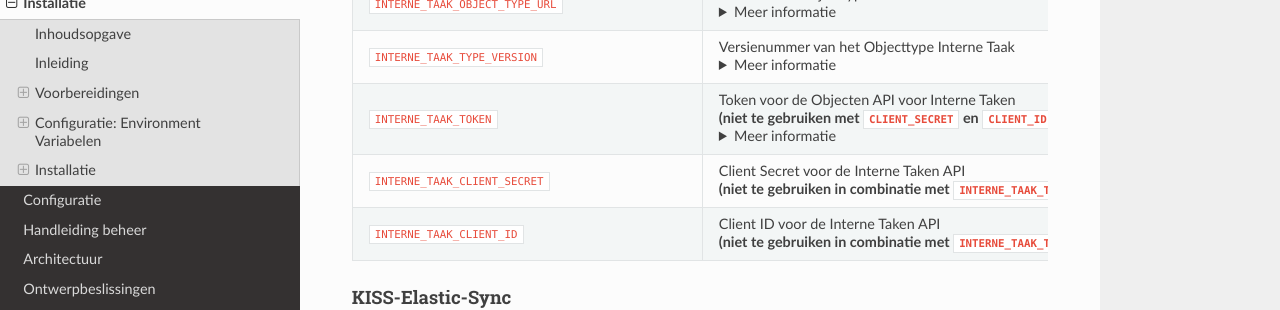
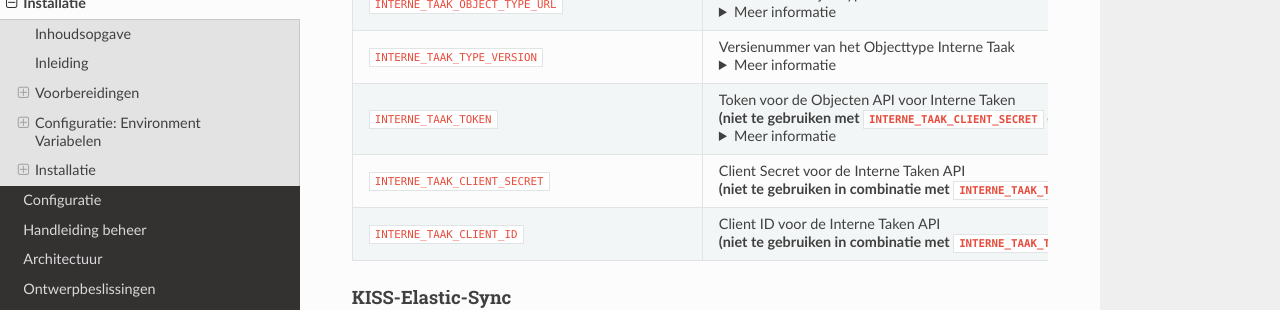
Before and after one commit to Klantinteractie-Servicesysteem/.github, an MkDocs documentation site: the page built from docs/INSTALLATION.md, in a window 1280 px wide and 900 px high, scrolled down 5083 px. Shown: the part 147-457 px from the top of the window. Built offline with MkDocs 1.6.1, drawn with Linux system fonts in a browser that asks for light colours; nearby versions of some CDN libraries.

Commit message:
Commentaar INTERNE_TAAK_TOKEN aangepast

```diff
--- a/docs/INSTALLATION.md
+++ b/docs/INSTALLATION.md
@@ -171,7 +171,7 @@
 | `INTERNE_TAAK_BASE_URL`                 | URL van de Objecten API voor Interne Taken  <details> <summary>Meer informatie </summary> Bijvoorbeeld: `https://objectenregister.mijngemeente.nl` </details>            |
 | `INTERNE_TAAK_OBJECT_TYPE_URL`          | URL van het Objecttype Interne Taak         <details> <summary>Meer informatie </summary> Bijvoorbeeld `https://objecttypenregister.mijngemeente.nl/api/v2/objecttypes/f83fdc48-5ddb-4b1a-a347-e20092031399` </details> |
 | `INTERNE_TAAK_TYPE_VERSION`             | Versienummer van het Objecttype Interne Taak   <details> <summary>Meer informatie </summary> Bijvoorbeeld `2` <br /> KISS schrijft InterneTaken in het Objectenregister. Hierbij moet je altijd de versie van het objecttype meegeven. Omdat het per gemeente kan verschillen welke versie de meest recente is, moet je hier invullen welk versienummer KISS moet meegeven. </details>                                                          |
-| `INTERNE_TAAK_TOKEN`                    | Token voor de Objecten API voor Interne Taken  <br/> **(niet te gebruiken met `CLIENT_SECRET` en `CLIENT_ID`)** <details> <summary>Meer informatie </summary>In de meeste gevallen identificeert KISS zich bij een Objectenregistratie m.b.v. een `TOKEN`. In sommige gevallen is het nodig om de authenticatie in de Objecten API, voor Afdelingen, Groepen en Interne Taken, Medewerkers in te regelen m.b.v. een `client secret` en een `client id`. Dit is bv. het geval als je KISS gebruikt i.c.m. de e-Suite. Afhankelijk van de situatie moet je dus een Token inregelen, en in andere gevallen een id+secret. **NOOIT ALLEBEI!** </details> |
+| `INTERNE_TAAK_TOKEN`                    | Token voor de Objecten API voor Interne Taken  <br/> **(niet te gebruiken met `INTERNE_TAAK_CLIENT_SECRET` en `INTERNE_TAAK_CLIENT_ID`)** <details> <summary>Meer informatie </summary>In de meeste gevallen identificeert KISS zich bij een Objectenregistratie m.b.v. een `TOKEN`. In sommige gevallen is het nodig om de authenticatie in de Objecten API, voor Afdelingen, Groepen en Interne Taken, Medewerkers in te regelen m.b.v. een `client secret` en een `client id`. Dit is bv. het geval als je KISS gebruikt i.c.m. de e-Suite. Afhankelijk van de situatie moet je dus een Token inregelen, en in andere gevallen een id+secret. **NOOIT ALLEBEI!** </details> |
 | `INTERNE_TAAK_CLIENT_SECRET`            | Client Secret voor de Interne Taken API <br/> **(niet te gebruiken in combinatie met `INTERNE_TAAK_TOKEN`)**                      |
 | `INTERNE_TAAK_CLIENT_ID`                | Client ID voor de Interne Taken API <br/> **(niet te gebruiken in combinatie met `INTERNE_TAAK_TOKEN`)**                          |
 
```
